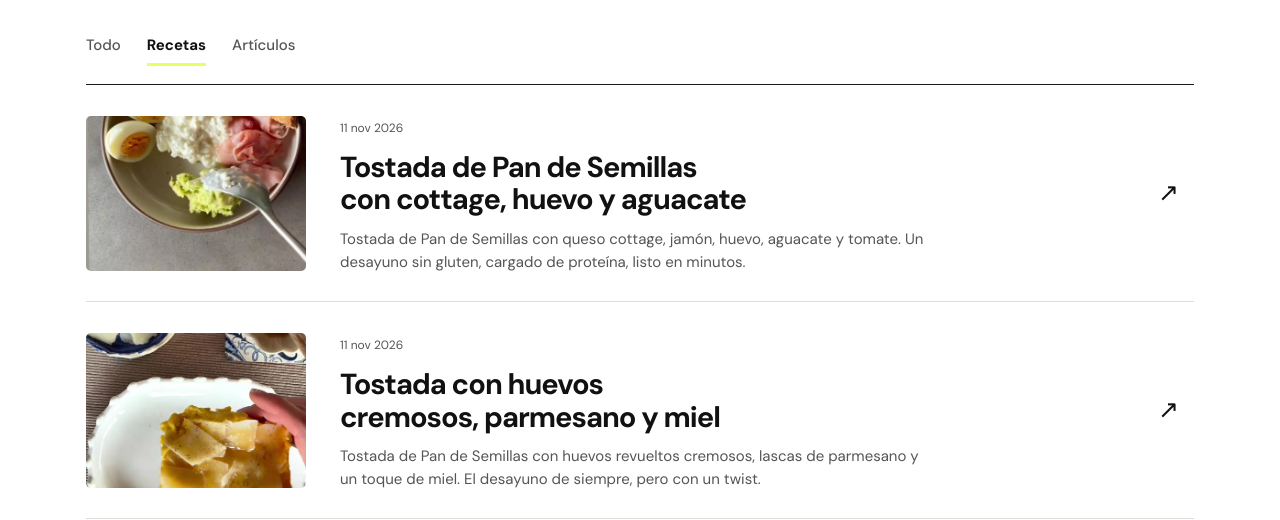
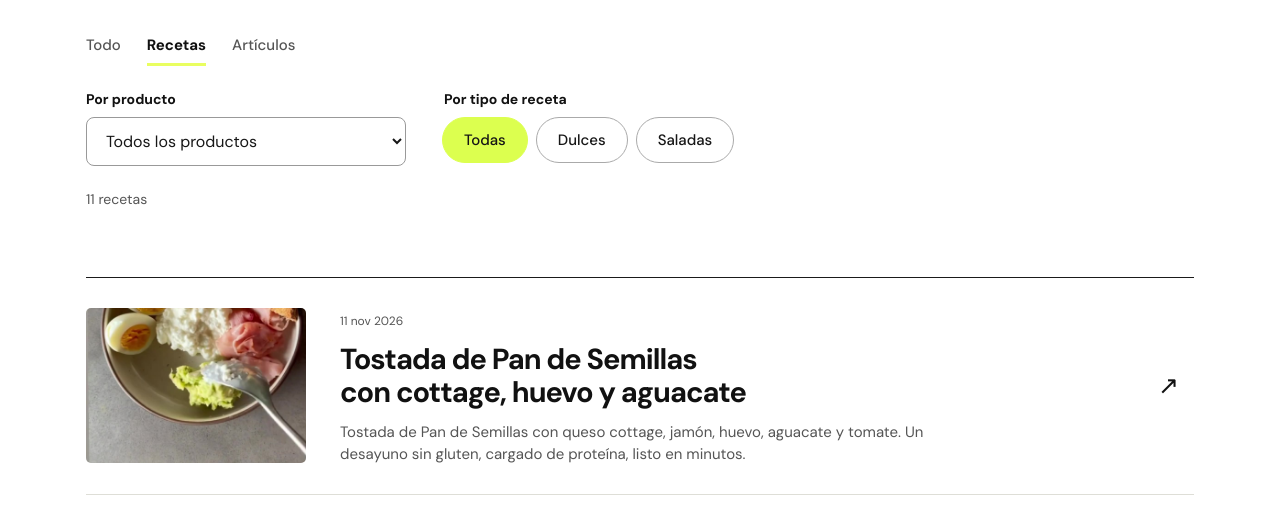
Before and after one commit to TrueFood1/truefood-sitio, a plain HTML site: page recetas.html in a window 1280 px wide. Shown: the part 236-756 px from the top of the page. Drawn offline with Linux system fonts and the light colour scheme.

Commit message:
blog: rearmar paginas desde los articulos

```diff
--- a/recetas.html
+++ b/recetas.html
@@ -14,7 +14,8 @@
 <meta property="og:image" content="https://truefoodcr.com/assets/img/og.jpg">
 <meta property="og:url" content="https://truefoodcr.com/recetas.html">
 <meta property="og:locale" content="es_CR">
-<meta name="twitter:card" content="summary_large_image">
+<link rel="stylesheet" href="assets/css/filtros-recetas.css">
+<script src="assets/js/filtros-recetas.js" defer></script><meta name="twitter:card" content="summary_large_image">
 <link rel="preconnect" href="https://fonts.googleapis.com">
 <link rel="preconnect" href="https://fonts.gstatic.com" crossorigin>
 <link rel="stylesheet" href="https://fonts.googleapis.com/css2?family=DM+Sans:opsz,wght@9..40,400;9..40,500;9..40,700&family=Josefin+Sans:wght@200;300;400;600&display=swap">
@@ -55,8 +56,16 @@
       <a href="recetas.html" aria-current="page">Recetas</a>
       <a href="articulos.html">Art&iacute;culos</a>
     </nav>
+    <div class="receta-filtros" hidden aria-label="Filtros de recetas">
+      <div class="filtro-producto"><label for="receta-producto">Por producto</label><select id="receta-producto">
+        <option value="">Todos los productos</option><option value="blanco">Pan Blanco</option><option value="semillas">Pan de Semillas</option><option value="frances">Pan Francés</option><option value="buns">Buns</option><option value="galletas">Masa de galletas</option>
+      </select></div>
+      <fieldset class="filtro-sabor"><legend>Por tipo de receta</legend><div class="filtro-botones"><button type="button" data-sabor="" aria-pressed="true">Todas</button><button type="button" data-sabor="dulce" aria-pressed="false">Dulces</button><button type="button" data-sabor="salada" aria-pressed="false">Saladas</button></div></fieldset>
+      <div class="filtro-resumen"><span id="receta-cantidad" role="status" aria-live="polite"></span><button type="button" id="receta-limpiar" hidden>Limpiar filtros</button></div>
+    </div>
+    <p class="receta-sin-resultados" hidden>No hay recetas con esta combinación. Prueba otro producto o tipo de receta.</p>
     <ul class="blog-lista">
-      <li class="blog-item">
+      <li class="blog-item" data-productos="semillas" data-sabores="salada">
         <div class="blog-miniatura"><img src="assets/img/blog/tostada-semillas-cottage-huevo-aguacate.jpg" alt="Plato con tostada de Pan de Semillas, queso cottage, jamón, huevos, aguacate y tomate" loading="lazy"></div>
         <div class="blog-texto">
           <time datetime="2026-11-11">11 nov 2026</time>
@@ -64,7 +73,7 @@
           <p class="blog-extracto">Tostada de Pan de Semillas con queso cottage, jamón, huevo, aguacate y tomate. Un desayuno sin gluten, cargado de proteína, listo en minutos.</p>
         </div><span class="blog-flecha" aria-hidden="true">↗</span>
       </li>
-      <li class="blog-item">
+      <li class="blog-item" data-productos="semillas" data-sabores="salada">
         <div class="blog-miniatura"><img src="assets/img/blog/tostada-huevos-parmesano-miel.jpg" alt="Tostada de Pan de Semillas con huevos revueltos cremosos y lascas de parmesano" loading="lazy"></div>
         <div class="blog-texto">
           <time datetime="2026-11-11">11 nov 2026</time>
@@ -72,7 +81,7 @@
           <p class="blog-extracto">Tostada de Pan de Semillas con huevos revueltos cremosos, lascas de parmesano y un toque de miel. El desayuno de siempre, pero con un twist.</p>
         </div><span class="blog-flecha" aria-hidden="true">↗</span>
       </li>
-      <li class="blog-item">
+      <li class="blog-item" data-productos="blanco" data-sabores="dulce">
         <div class="blog-miniatura"><img src="assets/img/blog/torre-french-toast-proteina.jpg" alt="Torre de french toast de Pan Blanco con yogurt griego, canela y miel" loading="lazy"></div>
         <div class="blog-texto">
           <time datetime="2026-11-11">11 nov 2026</time>
@@ -80,7 +89,7 @@
           <p class="blog-extracto">Torre de french toast de Pan Blanco, directo del congelador, con topping de yogurt griego, canela y miel. Un desayuno sin gluten alto en proteína.</p>
         </div><span class="blog-flecha" aria-hidden="true">↗</span>
       </li>
-      <li class="blog-item">
+      <li class="blog-item" data-productos="frances" data-sabores="salada">
         <div class="blog-miniatura"><img src="assets/img/blog/pan-frances-brie-miel.jpg" alt="Pan francés tostado con queso brie derretido, miel y almendras" loading="lazy"></div>
         <div class="blog-texto">
           <time datetime="2026-11-11">11 nov 2026</time>
@@ -88,7 +97,7 @@
           <p class="blog-extracto">Pan Francés tostado en el horno con queso brie derretido, miel y almendras tostadas. Un aperitivo sin gluten divino, listo en minutos.</p>
         </div><span class="blog-flecha" aria-hidden="true">↗</span>
       </li>
-      <li class="blog-item">
+      <li class="blog-item" data-productos="blanco semillas frances buns" data-sabores="dulce salada">
         <div class="blog-miniatura"><img src="assets/img/blog/desayunos-que-se-repiten.jpg" alt="Mesa de brunch con pan tostado, huevos, aguacate, tomates y quesos para compartir" loading="lazy"></div>
         <div class="blog-texto">
           <time datetime="2026-11-11">11 nov 2026</time>
@@ -96,7 +105,7 @@
           <p class="blog-extracto">Siete desayunos fáciles con pan sin gluten para mañanas a mil: tostadas, salmón con cottage, tostadas francesas, veggies y tabla de brunch.</p>
         </div><span class="blog-flecha" aria-hidden="true">↗</span>
       </li>
-      <li class="blog-item">
+      <li class="blog-item" data-productos="blanco" data-sabores="salada">
         <div class="blog-miniatura"><img src="assets/img/blog/honey-bacon-grilled-cheese.jpg" alt="Grilled cheese de Pan Blanco con queso derretido y tocineta, cortado a la mitad" loading="lazy"></div>
         <div class="blog-texto">
           <time datetime="2026-11-11">11 nov 2026</time>
@@ -104,7 +113,7 @@
           <p class="blog-extracto">Grilled cheese de Pan Blanco con gouda, mozzarella y tocineta extra crujiente, dorado lento en mantequilla y terminado con miel. Sin gluten.</p>
         </div><span class="blog-flecha" aria-hidden="true">↗</span>
       </li>
-      <li class="blog-item">
+      <li class="blog-item" data-productos="galletas" data-sabores="dulce">
         <div class="blog-miniatura"><img src="assets/img/blog/galletas-recien-horneadas.jpg" alt="Bandeja con galletas de chocolate chips recién horneadas junto al pote de Cookie Dough True Food" loading="lazy"></div>
         <div class="blog-texto">
           <time datetime="2026-11-11">11 nov 2026</time>
@@ -112,7 +121,7 @@
           <p class="blog-extracto">Cómo hornear la masa de galletas True Food: del congelador al horno, 10 minutos, y tienes galletas con chocolate 70% recién hechas.</p>
         </div><span class="blog-flecha" aria-hidden="true">↗</span>
       </li>
-      <li class="blog-item">
+      <li class="blog-item" data-productos="blanco" data-sabores="dulce">
         <div class="blog-miniatura"><img src="assets/img/blog/cinnamon-roll-french-toast.jpg" alt="Cinnamon roll french toast de Pan Blanco bañado con glaseado de queso crema" loading="lazy"></div>
         <div class="blog-texto">
           <time datetime="2026-11-11">11 nov 2026</time>
@@ -120,7 +129,7 @@
           <p class="blog-extracto">French toast de Pan Blanco con relleno de canela y tapa dulce, dorado en mantequilla y bañado con glaseado de queso crema. Sin gluten.</p>
         </div><span class="blog-flecha" aria-hidden="true">↗</span>
       </li>
-      <li class="blog-item">
+      <li class="blog-item" data-productos="semillas" data-sabores="salada">
         <div class="blog-miniatura"><img src="assets/img/blog/tarta-queso-de-cabra-prosciutto.jpg" alt="Tarta de queso de cabra sobre base crujiente de Pan de Semillas, con prosciutto y flores comestibles encima" loading="lazy"></div>
         <div class="blog-texto">
           <time datetime="2026-10-30">30 oct 2026</time>
@@ -128,7 +137,7 @@
           <p class="blog-extracto">Receta de tarta sin gluten con base crujiente de Pan de Semillas, crema de queso de cabra con limón y miel, y prosciutto. Un aperitivo fácil para recibir.</p>
         </div><span class="blog-flecha" aria-hidden="true">↗</span>
       </li>
-      <li class="blog-item">
+      <li class="blog-item" data-productos="galletas" data-sabores="dulce">
         <div class="blog-miniatura"><img src="assets/img/blog/apple-cookie-sundae.jpg" alt="Apple Cookie Sundae sin gluten en molde de vidrio, con galleta dorada y helado, junto al pote de Cookie Dough True Food" loading="lazy"></div>
         <div class="blog-texto">
           <time datetime="2026-10-30">30 oct 2026</time>
@@ -136,7 +145,7 @@
           <p class="blog-extracto">Postre sin gluten de manzana horneada con canela, Cookie Dough True Food recién salido del horno y helado encima. Una receta fácil: 12 minutos de horno.</p>
         </div><span class="blog-flecha" aria-hidden="true">↗</span>
       </li>
-      <li class="blog-item">
+      <li class="blog-item" data-productos="frances semillas" data-sabores="salada">
         <div class="blog-miniatura"><img src="assets/img/blog/aperitivo-tocineta-miel.jpg" alt="Plato de queso crema cubierto de tocineta y nueces caramelizadas con miel, con tostadas de pan al lado" loading="lazy"></div>
         <div class="blog-texto">
           <time datetime="2026-10-30">30 oct 2026</time>
```
